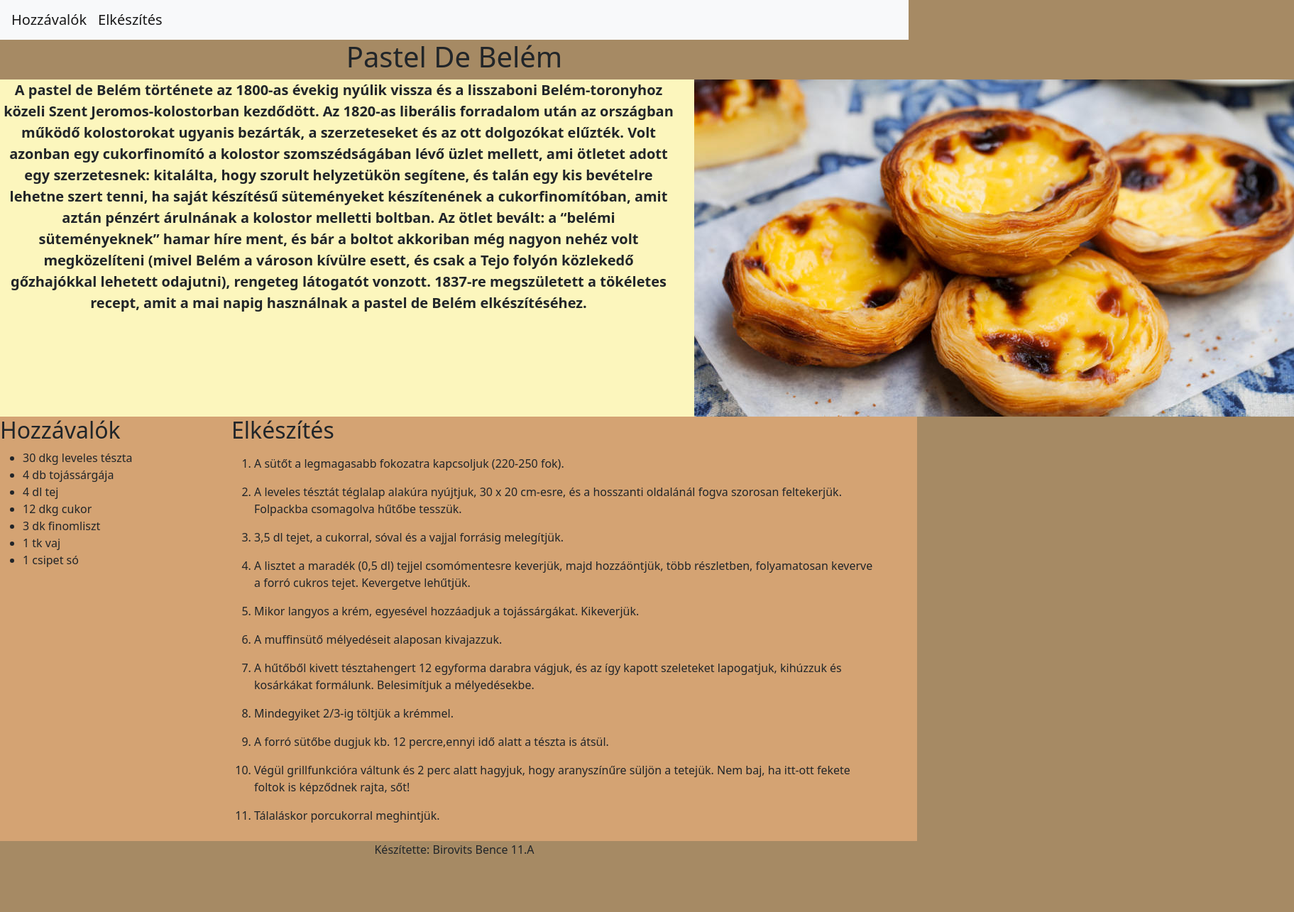
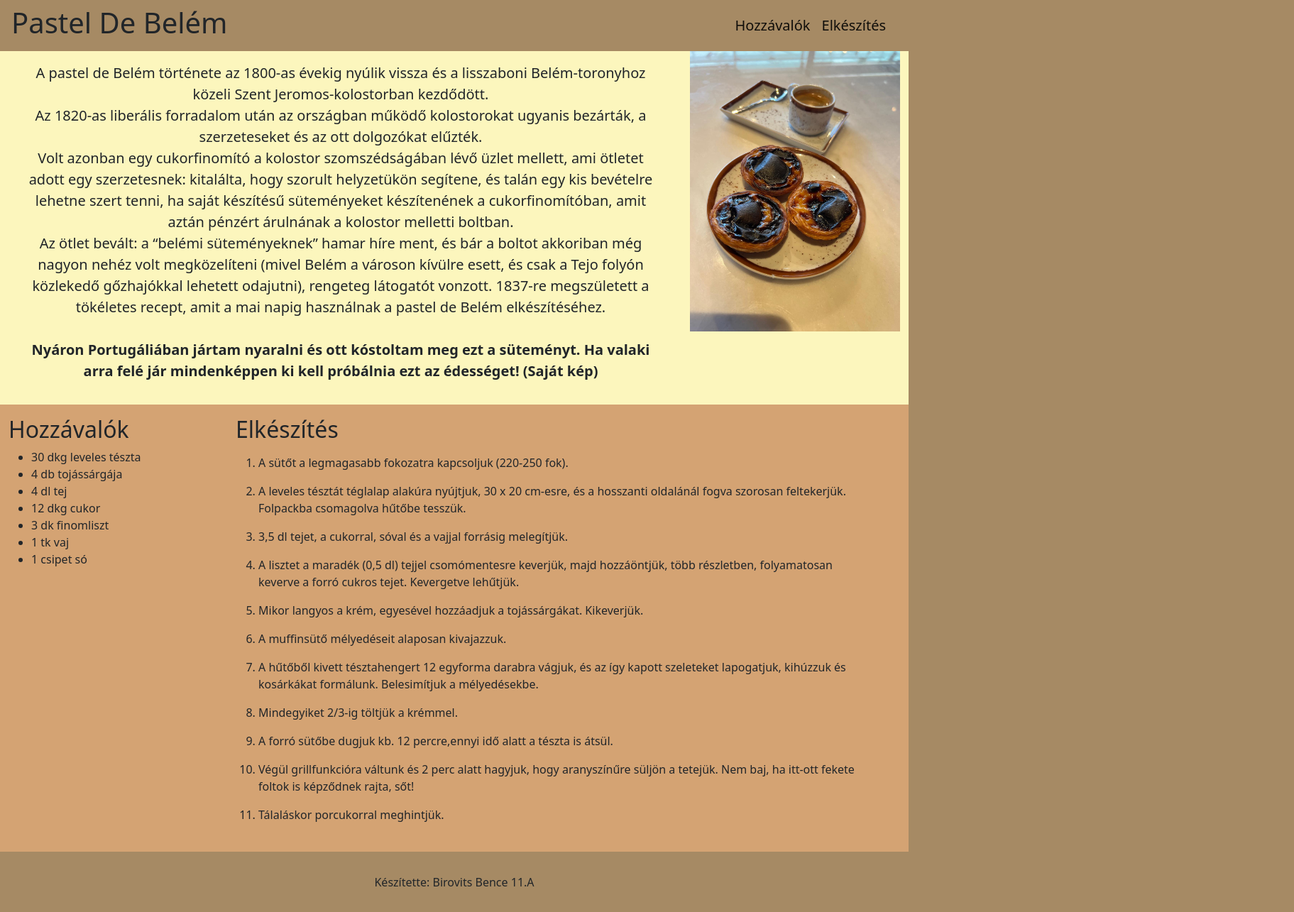
Before and after one commit to birovitsbence/IKT-1-PASTEL-DE-BELEM, a plain HTML site: page index.html in a window 1280 px wide. Shown: the whole page at 71% size, 1823 px wide, since content can reach past the window. Before the commit the page ends 1209 px from the top, so only its background shows below. Drawn offline with nearby package versions, Linux system fonts and the light colour scheme.

Commit message:
utsolso simitasok

```diff
--- a/index.html
+++ b/index.html
@@ -1,30 +1,47 @@
 <!DOCTYPE html>
 <html lang="hu">
+
 <head>
     <meta charset="UTF-8">
     <title>Pastel De Belém</title>
-    <link href="https://cdn.jsdelivr.net/npm/bootstrap@5.0.2/dist/css/bootstrap.min.css" rel="stylesheet" integrity="sha384-EVSTQN3/azprG1Anm3QDgpJLIm9Nao0Yz1ztcQTwFspd3yD65VohhpuuCOmLASjC" crossorigin="anonymous">
-    <script src="https://cdn.jsdelivr.net/npm/bootstrap@5.0.2/dist/js/bootstrap.bundle.min.js" integrity="sha384-MrcW6ZMFYlzcLA8Nl+NtUVF0sA7MsXsP1UyJoMp4YLEuNSfAP+JcXn/tWtIaxVXM" crossorigin="anonymous"></script>
+    <link href="https://cdn.jsdelivr.net/npm/bootstrap@5.0.2/dist/css/bootstrap.min.css" rel="stylesheet"
+        integrity="sha384-EVSTQN3/azprG1Anm3QDgpJLIm9Nao0Yz1ztcQTwFspd3yD65VohhpuuCOmLASjC" crossorigin="anonymous">
+    <script src="https://cdn.jsdelivr.net/npm/bootstrap@5.0.2/dist/js/bootstrap.bundle.min.js"
+        integrity="sha384-MrcW6ZMFYlzcLA8Nl+NtUVF0sA7MsXsP1UyJoMp4YLEuNSfAP+JcXn/tWtIaxVXM"
+        crossorigin="anonymous"></script>
     <link rel="stylesheet" href="style.css">
 </head>
+
 <body>
-  <nav class="navbar navbar-light bg-light">
+    <nav class="navbar navbar-light">
+        <h1 class="ps-3">Pastel De Belém</h1>
         <div class="d-flex px-3">
             <a class="navbar-brand" href="#hozza">Hozzávalók</a>
             <a class="navbar-brand" href="#elkeszit">Elkészítés</a>
         </div>
     </nav>
-<h1>Pastel De Belém</h1>
+    <main class="container-fluid">
         <div class="row teteje">
             <div class="col-lg-8 col-xl-9">
-        <p><strong>A pastel de Belém története az 1800-as évekig nyúlik vissza és a lisszaboni Belém-toronyhoz közeli Szent Jeromos-kolostorban kezdődött. Az 1820-as liberális forradalom után az országban működő kolostorokat ugyanis bezárták, a szerzeteseket és az ott dolgozókat elűzték. Volt azonban egy cukorfinomító a kolostor szomszédságában lévő üzlet mellett, ami ötletet adott egy szerzetesnek: kitalálta, hogy szorult helyzetükön segítene, és talán egy kis bevételre lehetne szert tenni, ha saját készítésű süteményeket készítenének a cukorfinomítóban, amit aztán pénzért árulnának a kolostor melletti boltban. Az ötlet bevált: a “belémi süteményeknek” hamar híre ment, és bár a boltot akkoriban még nagyon nehéz volt megközelíteni (mivel Belém a városon kívülre esett, és csak a Tejo folyón közlekedő gőzhajókkal lehetett odajutni), rengeteg látogatót vonzott. 1837-re megszületett a tökéletes recept, amit a mai napig használnak a pastel de Belém elkészítéséhez.</strong> </p>
+                <p class="p-3">A pastel de Belém története az 1800-as évekig nyúlik vissza és a lisszaboni Belém-toronyhoz
+                        közeli Szent Jeromos-kolostorban kezdődött. <br>Az 1820-as liberális forradalom után az országban működő
+                        kolostorokat ugyanis bezárták, a szerzeteseket és az ott dolgozókat elűzték. <br> Volt azonban egy
+                        cukorfinomító a kolostor szomszédságában lévő üzlet mellett, ami ötletet adott egy szerzetesnek:
+                        kitalálta, hogy szorult helyzetükön segítene, és talán egy kis bevételre lehetne szert tenni, ha
+                        saját készítésű süteményeket készítenének a cukorfinomítóban, amit aztán pénzért árulnának a
+                        kolostor melletti boltban. <br>Az ötlet bevált: a “belémi süteményeknek” hamar híre ment, és bár a
+                        boltot akkoriban még nagyon nehéz volt megközelíteni (mivel Belém a városon kívülre esett, és csak a
+                        Tejo folyón közlekedő gőzhajókkal lehetett odajutni), rengeteg látogatót vonzott. 1837-re
+                        megszületett a tökéletes recept, amit a mai napig használnak a pastel de Belém
+                        elkészítéséhez. <br> <br>
+                        <strong>Nyáron Portugáliában jártam nyaralni és ott kóstoltam meg ezt a süteményt. Ha valaki arra felé jár mindenképpen ki kell próbálnia ezt az édességet! (Saját kép)</strong></p>
 
             </div>
             <div class="col-lg-4 col-xl-3">
-        <img src="sutikep.jpg" alt="Pastel De Belém">
+                <img src="sajatkep.jpg" alt="Pastel De Belém" class="img-fluid">
             </div>
         </div>
-<div class="row also">
+        <div class="row also py-3">
             <div class="col-md-4 col-lg-3">
                 <h2 id="hozza">Hozzávalók</h2>
                 <ul>
@@ -44,13 +61,15 @@
                         A sütőt a legmagasabb fokozatra kapcsoljuk (220-250 fok).
                     </li>
                     <li class="py-2">
-                A leveles tésztát téglalap alakúra nyújtjuk, 30 x 20 cm-esre, és a hosszanti oldalánál fogva szorosan feltekerjük. Folpackba csomagolva hűtőbe tesszük.
+                        A leveles tésztát téglalap alakúra nyújtjuk, 30 x 20 cm-esre, és a hosszanti oldalánál fogva
+                        szorosan feltekerjük. Folpackba csomagolva hűtőbe tesszük.
                     </li>
                     <li class="py-2">
                         3,5 dl tejet, a cukorral, sóval és a vajjal forrásig melegítjük.
                     </li>
                     <li class="py-2">
-                A lisztet a maradék (0,5 dl) tejjel csomómentesre keverjük, majd hozzáöntjük, több részletben, folyamatosan keverve a forró cukros tejet. Kevergetve lehűtjük.
+                        A lisztet a maradék (0,5 dl) tejjel csomómentesre keverjük, majd hozzáöntjük, több részletben,
+                        folyamatosan keverve a forró cukros tejet. Kevergetve lehűtjük.
                     </li>
                     <li class="py-2">
                         Mikor langyos a krém, egyesével hozzáadjuk a tojássárgákat. Kikeverjük.
@@ -59,7 +78,8 @@
                         A muffinsütő mélyedéseit alaposan kivajazzuk.
                     </li>
                     <li class="py-2">
-                A hűtőből kivett tésztahengert 12 egyforma darabra vágjuk, és az így kapott szeleteket lapogatjuk, kihúzzuk és kosárkákat formálunk. Belesimítjuk a mélyedésekbe.
+                        A hűtőből kivett tésztahengert 12 egyforma darabra vágjuk, és az így kapott szeleteket lapogatjuk,
+                        kihúzzuk és kosárkákat formálunk. Belesimítjuk a mélyedésekbe.
                     </li>
                     <li class="py-2">
                         Mindegyiket 2/3-ig töltjük a krémmel.
@@ -68,15 +88,18 @@
                         A forró sütőbe dugjuk kb. 12 percre,ennyi idő alatt a tészta is átsül.
                     </li>
                     <li class="py-2">
-                Végül grillfunkcióra váltunk és 2 perc alatt hagyjuk, hogy aranyszínűre süljön a tetejük. Nem baj, ha itt-ott fekete foltok is képződnek rajta, sőt!
+                        Végül grillfunkcióra váltunk és 2 perc alatt hagyjuk, hogy aranyszínűre süljön a tetejük. Nem baj,
+                        ha itt-ott fekete foltok is képződnek rajta, sőt!
                     </li>
                     <li class="py-2">
                         Tálaláskor porcukorral meghintjük.
                     </li>
                 </ol>
             </div>
-    <footer class="text-center">
-        Készítette: Birovits Bence 11.A
+        </div>
+    </main>
+        <footer class="d-flex align-items-center">
+            <span class="mx-auto">Készítette: Birovits Bence 11.A</span>
         </footer>
 
 </body>
--- a/style.css
+++ b/style.css
@@ -13,12 +13,11 @@ h1 {
     background-color:#d4a373;
 }
 
-body {
+body, nav, footer {
     background-color: #a68a64;
 
 }
 
-footer {
-    background-color: #a68a64;
-
+footer{
+    height: 85px;
 }
```
Also changed, not shown: sajatkep.jpg (added). Lines whose indentation alone changed are shown as unchanged.
